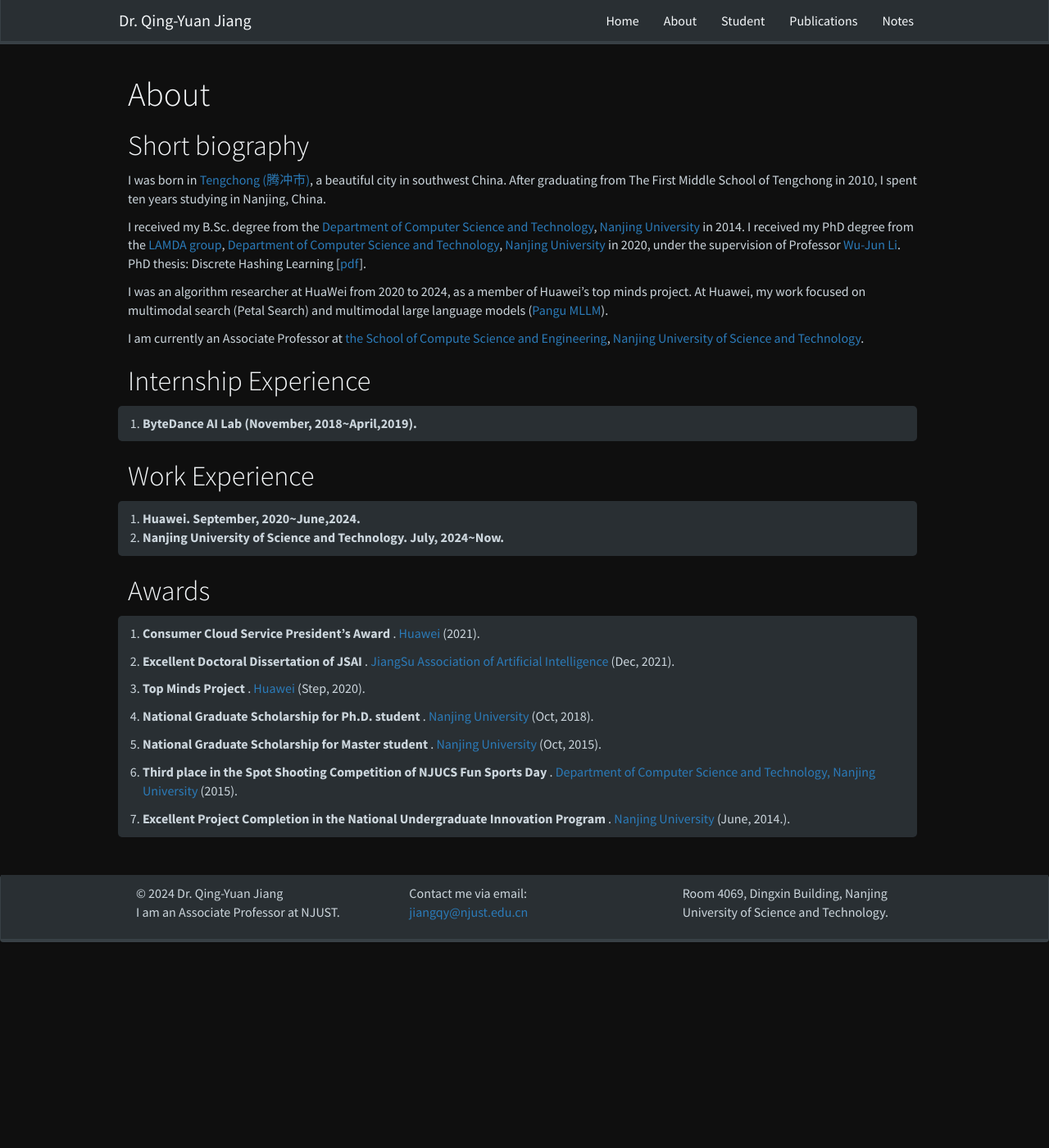
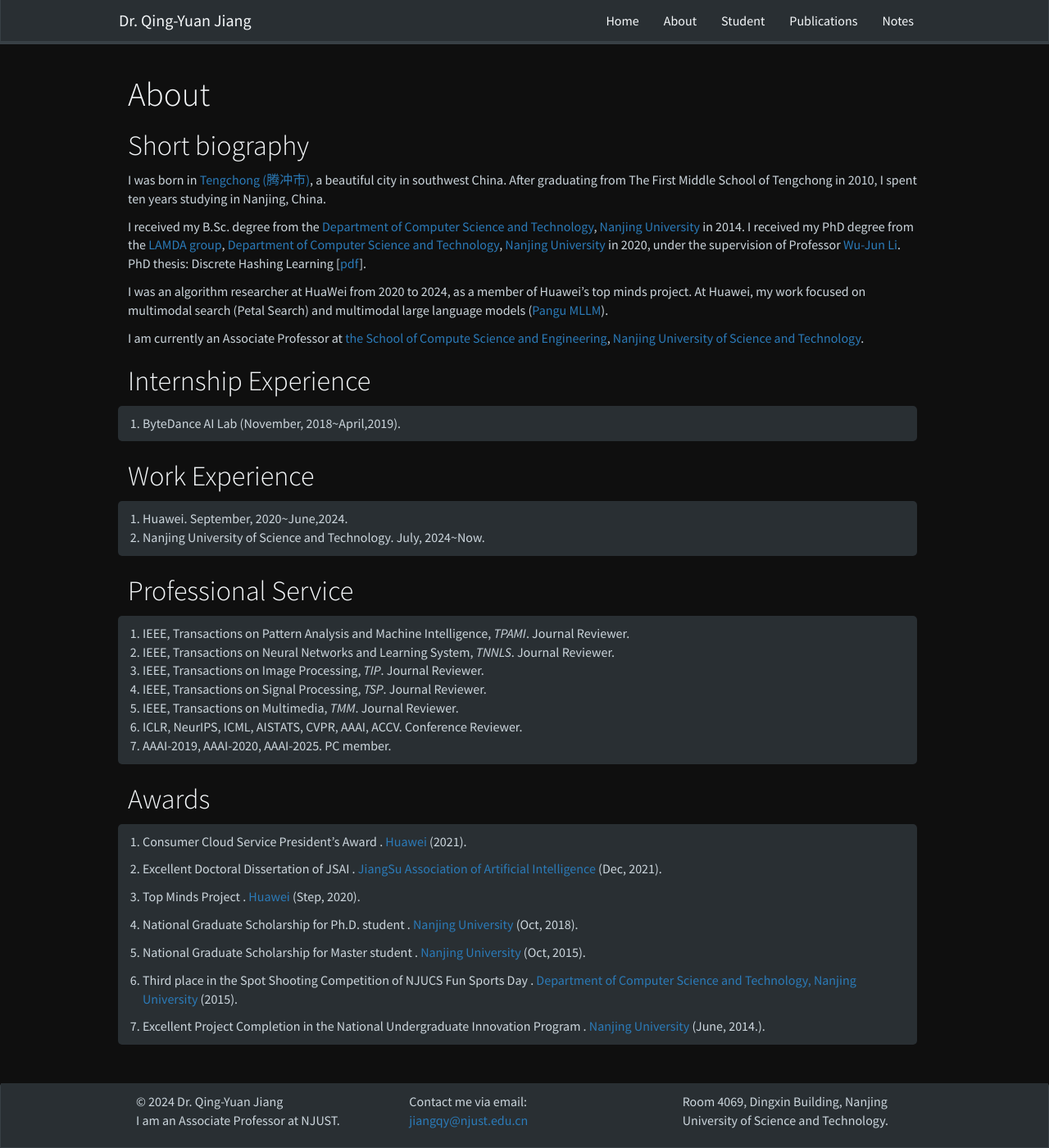
Before and after one commit to jiangqy/jiangqy.github.io, a Jekyll site: the page built from _pages/about.md, in a window 1280 px wide and 1400 px high. Shown: the whole window at 82% size. Built offline with Jekyll 4.4.1, drawn with Linux system fonts in a browser that asks for light colours; nearby versions of some CDN libraries; a style sheet for code colours, icons or effects is not loaded.

Commit message:
update about

```diff
--- a/_pages/about.md
+++ b/_pages/about.md
@@ -20,15 +20,27 @@ I am currently an Associate Professor at <a href="https://cs.njust.edu.cn/" targ
 
 ## Internship Experience
 <div class="rowl1" style="padding-top: 10px;">
-
-1. <strong>ByteDance AI Lab (November, 2018~April,2019).</strong>
+1. ByteDance AI Lab (November, 2018~April,2019).
 </div>
 
 ## Work Experience
 <div class="rowl1" style="padding-top: 10px;">
 
-1. <strong>Huawei. September, 2020~June,2024.</strong>
-2. <strong>Nanjing University of Science and Technology. July, 2024~Now.</strong>
+1. Huawei. September, 2020~June,2024.
+2. Nanjing University of Science and Technology. July, 2024~Now.
+
+</div>
+
+## Professional Service
+<div class="rowl1" style="padding-top: 10px;">
+
+1. IEEE, Transactions on Pattern Analysis and Machine Intelligence, <i>TPAMI</i>. Journal Reviewer.
+2. IEEE, Transactions on Neural Networks and Learning System, <i>TNNLS</i>. Journal Reviewer.
+3. IEEE, Transactions on Image Processing, <i>TIP</i>. Journal Reviewer.
+4. IEEE, Transactions on Signal Processing, <i>TSP</i>. Journal Reviewer.
+5. IEEE, Transactions on Multimedia, <i>TMM</i>. Journal Reviewer.
+6. ICLR, NeurIPS, ICML, AISTATS, CVPR, AAAI, ACCV. Conference Reviewer.
+7. AAAI-2019, AAAI-2020, AAAI-2025. PC member.
 
 </div>
 
@@ -38,7 +50,7 @@ I am currently an Associate Professor at <a href="https://cs.njust.edu.cn/" targ
 <div class="rowl1" style="padding-top: 10px;">
 
 {% for award in site.data.awards %}
-{{ forloop.index }}. <strong>{{ award.name }}</strong>{% if award.name_url %}{% endif %} {% if award.organisation %}. {% if award.organisation_url %}<a href="{{ award.organisation_url }}" target="_blank">{% endif %} {{ award.organisation }}{% if award.organisation_url %}</a>{% endif %}{% endif %}{% if award.subtitle %}: {{ award.subtitle }}{% endif %} ({{ award.year }}).
+{{ forloop.index }}. {{ award.name }}{% if award.name_url %}{% endif %} {% if award.organisation %}. {% if award.organisation_url %}<a href="{{ award.organisation_url }}" target="_blank">{% endif %} {{ award.organisation }}{% if award.organisation_url %}</a>{% endif %}{% endif %}{% if award.subtitle %}: {{ award.subtitle }}{% endif %} ({{ award.year }}).
 {% endfor %}
 </div>
 {% endif %}
```
